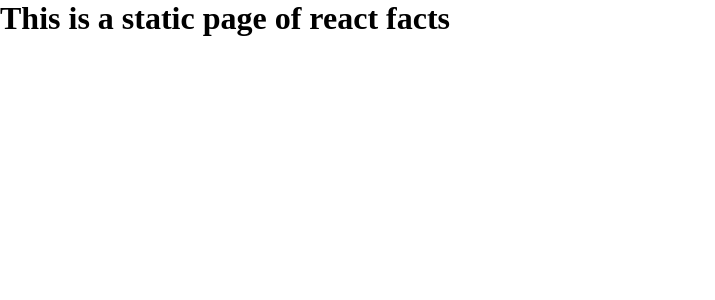
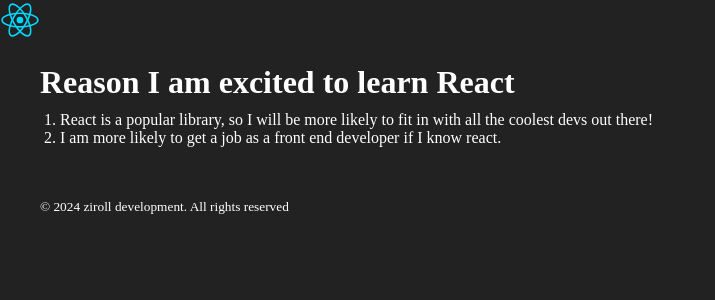
Before and after one commit to joshua-akuna/scrimba-react-tutorials, a React (Vite) app: page /react-facts in a window 1280 px wide. Shown: the top 300 px of the page, without its empty margins (0-715 px from the left). Built offline with nearby package versions, Linux system fonts and the light colour scheme.

Commit message:
ReactFacts page created

```diff
--- a/pages/HomePage.jsx
+++ b/pages/HomePage.jsx
@@ -1,6 +1,7 @@
 import { Link } from "react-router-dom";
 
 export default function HomePage(){
+
     return (
         <div>
             <nav>
--- a/pages/ReactFacts.jsx
+++ b/pages/ReactFacts.jsx
@@ -1,5 +1,45 @@
-export default function Page1(){
+import MainContent from "../components/MainContent"
+
+export default function ReactFacts(){
     return (
-        <h1>This is a static page of react facts</h1>
+        <Page />
     )
 }
+
+function TemporaryName(){
+    return (
+        <main className="react react-facts">
+            <img src="react-logo.svg" alt="react logo" width="40px"/>
+            <h1>Fun facts about React</h1>
+            <ul>
+                <li>Was first released in 2013</li>
+                <li>Was originally created by Jordan Walker</li>
+                <li>Has well over 200k stars on Github</li>
+                <li>Is maintained by Meta</li>
+                <li>Powers thousands of enterprise apps, including mobile apps</li>
+            </ul>
+        </main>
+    )
+}
+
+function Page(){
+    return (
+        <div className="facts">
+            <header>
+                <img src="react-logo.svg" alt="" width="40px" />
+            </header>
+            <main>
+                <h1>Reason I am excited to learn React</h1>
+                <ol className>
+                    <li>React is a popular library, so I will be more likely to
+                        fit in with all the coolest devs out there!
+                    </li>
+                    <li>I am more likely to get a job as a front end developer if I know react.</li>
+                </ol>
+            </main>
+            <footer>
+                <small>&copy; 2024 ziroll development. All rights reserved</small>
+            </footer>
+        </div>
+    )
+}
--- a/src/App.css
+++ b/src/App.css
@@ -3,3 +3,36 @@
   padding: 0;
   margin: 0;
 }
+
+.react-facts, .react {
+  background-color: #222;
+  color: white;
+  height: 100vh;
+}
+
+.react-facts > h1 {
+  padding: 20px 40px 0px;
+}
+
+.react-facts > ul {
+  padding: 20px 80px;
+}
+
+.react-logo{
+  background-color: white;
+}
+
+.facts{
+  background-color: #222;
+  color: white;
+  height: 100vh;
+  width: 100vw;
+}
+
+.facts > main, .facts > footer {
+  padding: 20px 40px;
+}
+
+.facts > main > ol {
+  padding: 10px 20px;
+}
```
Also changed, not shown: public/react-logo.svg (added).
